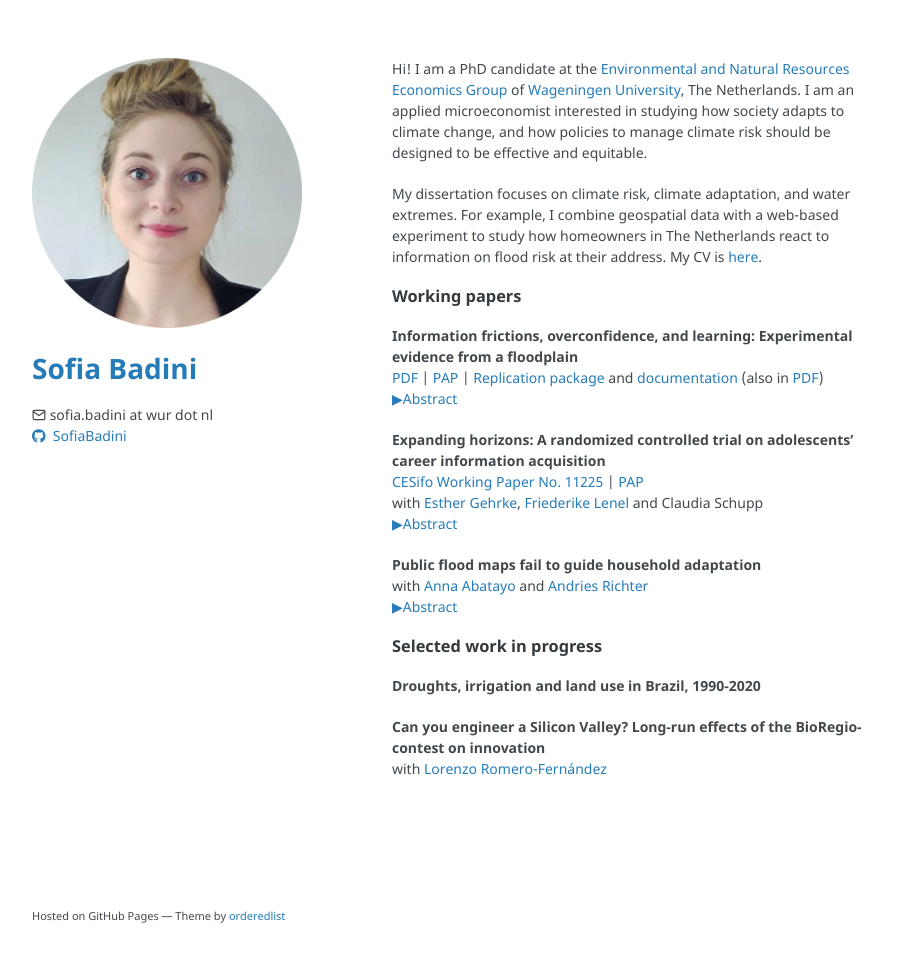
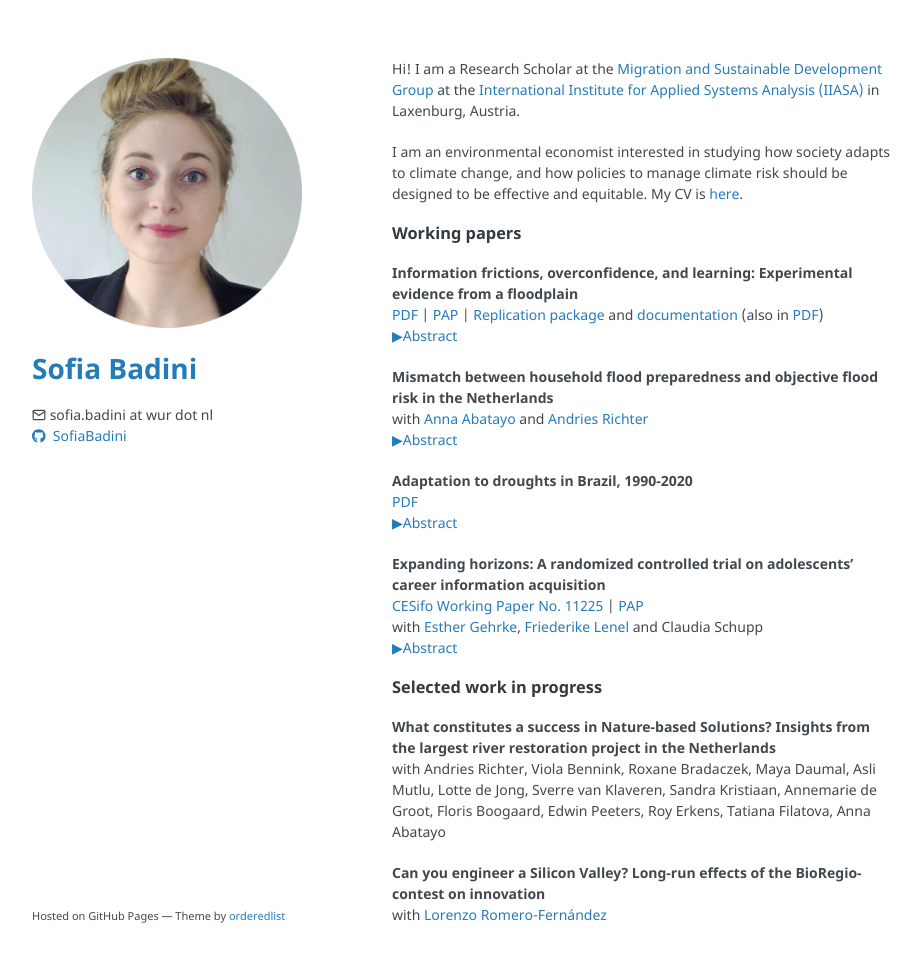
Before and after one commit to SofiaBadini/SofiaBadini.github.io, a Jekyll site: the page built from index.md, in a window 1280 px wide and 995 px high. Shown: the top 962 px of the window, without its empty margins (178-1098 px from the left). Built offline with Jekyll 4.4.1, drawn with Linux system fonts in a browser that asks for light colours; some of the changed text lies outside the part shown.

Commit message:
Updates.

```diff
--- a/index.md
+++ b/index.md
@@ -2,9 +2,9 @@
 layout: default
 ---
 
-Hi! I am a PhD candidate at the [Environmental and Natural Resources Economics Group](https://www.wur.nl/en/Research-Results/Chair-groups/Social-Sciences/Environmental-Economics-and-Natural-Resources-Group.htm){:target="_blank"} of [Wageningen University](https://www.wur.nl/){:target="_blank"}, The Netherlands. I am an applied microeconomist interested in studying how society adapts to climate change, and how policies to manage climate risk should be designed to be effective and equitable.
+Hi! I am a Research Scholar at the [Migration and Sustainable Development Group](https://iiasa.ac.at/programs/popjus/mig){:target="_blank"} at the [International Institute for Applied Systems Analysis (IIASA)](https://iiasa.ac.at){:target="_blank"} in Laxenburg, Austria.
 
-My dissertation focuses on climate risk, climate adaptation, and water extremes. For example, I combine geospatial data with a web-based experiment to study how homeowners in The Netherlands react to information on flood risk at their address. My CV is [here](/CV.pdf){:target="_blank"}.
+I am an environmental economist interested in studying how society adapts to climate change, and how policies to manage climate risk should be designed to be effective and equitable. My CV is [here](/CV.pdf){:target="_blank"}.
 
 ### Working papers
 
@@ -13,18 +13,23 @@ My dissertation focuses on climate risk, climate adaptation, and water extremes.
 <details><summary><abstract>Abstract</abstract></summary> I use an online experiment to study whether offering information to floodplain residents is sufficient to change their perceived risk exposure and demand for insurance. Participants are offered information on the flood risk profile at their address and on the national rules over compensation of flood damages. I find that respondents tend to misperceive their risk category according to publicly available flood maps, but express high levels of confidence in their guesses. When not prompted to engage with the information they are offered, one third of them read nothing. When prompted to read information on their risk profile, respondents —particularly residents of high risk areas— tend to stop reading any further and report a lower willingness-to-pay for insurance, but do not update their beliefs differently on average. Spontaneous comments from participants suggest backlash to information emphasizing personal responsibility, concern over their house losing value, distrust towards information from government and media, and aversion to insurance companies.
  </details>
 
+<b>Mismatch between household flood preparedness and objective flood risk in the Netherlands</b> \
+with [Anna Abatayo](https://annabatayo.com/){:target="_blank"} and [Andries Richter](https://andriesrichter.com/){:target="_blank"}
+<details><summary><abstract>Abstract</abstract></summary> Climate change is likely to increase the frequency and severity of flooding, a major natural hazard with disproportionate impacts on vulnerable populations. While higher expected flood damages call for stronger household adaptation, limited access to information and lacking resources may prevent optimal decisions. Despite advances in flood mapping and research on household adaptation, the link between expected damages and adaptation decisions remains unknown. Here, we study the relationship between household adaptation measures, risk perceptions, and flood exposure in the Netherlands – a “best case scenario” due to its accurate flood risk information and recent flood experiences. Using publicly available street-level flood maps, a national hydraulic model, and a large-scale geolocated survey, we find a substantial mismatch between private adaptation measures and objective flood risks, as well as significant heterogeneity in risk perceptions. Simulations show that expected damages could be reduced substantially if high-risk households invested more in adaptation relative to low-risk households. These findings reveal important limits to the effectiveness of private adaptation and underscore the need for policies that enhance the accessibility, relevance, and use of flood risk information to support climate resilience. </details>
+
+<b>Adaptation to droughts in Brazil, 1990-2020</b> \
+[PDF]([https://www.cesifo.org/en/publications/2024/working-paper/expanding-horizons-randomized-controlled-trial-adolescents-career](https://drive.google.com/file/d/1spub6GE2Pr9moakbpfOMR24Zq-AH4S82/view?usp=share_link)){:target="_blank"}
+<details><summary><abstract>Abstract</abstract></summary> I examine the effects of droughts on agricultural yield, land use change, irrigation adoption, and crop choice in Brazil using administrative records and satellite-derived data from 1988 to 2021. I use a multi-scalar measure of dryness that considers different water deficit timescales to classify droughts by duration, and implement a stacked difference-in-differences design with synthetic weights. Short-term droughts temporarily reduce yield in less productive regions and regions with no recent drought experience, but do not affect subsequent land use, irrigation, or crop choice. Persistent droughts have a negative and significant – but still transient – impact on yield, regardless of productivity or drought experience. Furthermore, they induce farmers to reduce cultivated area, reduce irrigated cropland, and plant less water-intensive crops. Persistent and recurrent droughts lead to a lasting decline in yield and, in more productive regions, increase land-intensive pastureland at the expense of capital-intensive cropland over time. I find no irrigation expansion in response to droughts. </details>
+
 <b>Expanding horizons: A randomized controlled trial on adolescents' career information acquisition</b> \
 [CESifo Working Paper No. 11225](https://www.cesifo.org/en/publications/2024/working-paper/expanding-horizons-randomized-controlled-trial-adolescents-career){:target="_blank"} | [PAP](https://www.socialscienceregistry.org/trials/5461){:target="_blank"} \
 with [Esther Gehrke](https://www.esthergehrke.com/){:target="_blank"}, [Friederike Lenel](https://www.pik-potsdam.de/members/flenel){:target="_blank"} and Claudia Schupp
-<details><summary><abstract>Abstract</abstract></summary> We implement a randomized controlled trial in a low-income context to investigate whether students in lower-secondary school acquire information about potential career paths more effectively if this information is ordered by the congruence be- tween the careers and the students’ personality and preceded by a task that allows students to explore their own interests. We find that self-exploration in combination with the personalized display increases students’ information acquisition. Stu- dents also read about more diverse career paths. In particular, low-performing students shift their focus from occupations that require a university education towards potentially more achievable careers that require a high-school degree. </details>
-
-<b>Public flood maps fail to guide household adaptation</b> \
-with [Anna Abatayo](https://annabatayo.com/){:target="_blank"} and [Andries Richter](https://andriesrichter.com/){:target="_blank"}
-<details><summary><abstract>Abstract</abstract></summary> Flooding is one of the most damaging natural disasters worldwide, disproportionately affecting vulnerable communi- ties. Climate change is expected to increase the frequency and intensity of flooding, necessitating effective adaptation across all levels of society. While higher expected flood damages call for stronger household adaptation, limited access to information and lacking resources may prevent optimal decisions. Despite advances in flood mapping and research on household adapta- tion, the link between expected damages and adaptation decisions remains unknown. Here, we study the relationship between household adaptation measures and flood exposure in the Netherlands – a “best case scenario” due to its accurate flood risk information and recent flood experiences. Using publicly available flood maps, a national hydraulic model, and a large-scale survey, we reveal a significant mismatch between private adaptation measures and objective flood risks. Expected damages could be reduced substantially if high-risk households invested more in adaptation relative to low-risk households. We also uncover high spatial heterogeneity in both flood risk and adaptation, posing challenges to identify vulnerable areas and sup- port adaptation efforts. These findings provide critical insights into the effectiveness of household adaptation, which holds important implications for public adaptation and policy design. </details>
+<details><summary><abstract>Abstract</abstract></summary> We implement a randomized controlled trial in a low-income context to investigate whether students in lower-secondary school acquire information about potential career paths more effectively if this information is ordered by the congruence be- tween the careers and the students’ personality and preceded by a task that allows students to explore their own interests. We find that self-exploration in combination with the personalized display increases students’ information acquisition. Students also read about more diverse career paths. In particular, low-performing students shift their focus from occupations that require a university education towards potentially more achievable careers that require a high-school degree. </details>
 
 ### Selected work in progress
 
-<b>Droughts, irrigation and land use in Brazil, 1990-2020</b>
+<b>What constitutes a success in Nature-based Solutions? Insights from the largest river restoration project in the Netherlands</b> \
+with Andries Richter, Viola Bennink, Roxane Bradaczek, Maya Daumal, Asli Mutlu, Lotte de Jong, Sverre van Klaveren, Sandra Kristiaan, Annemarie de Groot, Floris Boogaard, Edwin Peeters, Roy Erkens, Tatiana Filatova, Anna Abatayo
 
 <b>Can you engineer a Silicon Valley? Long-run effects of the BioRegio-contest on innovation</b> \
 with [Lorenzo Romero-Fernández](https://sites.google.com/view/lorenzo-romero-fernandez){:target="_blank"}
```
